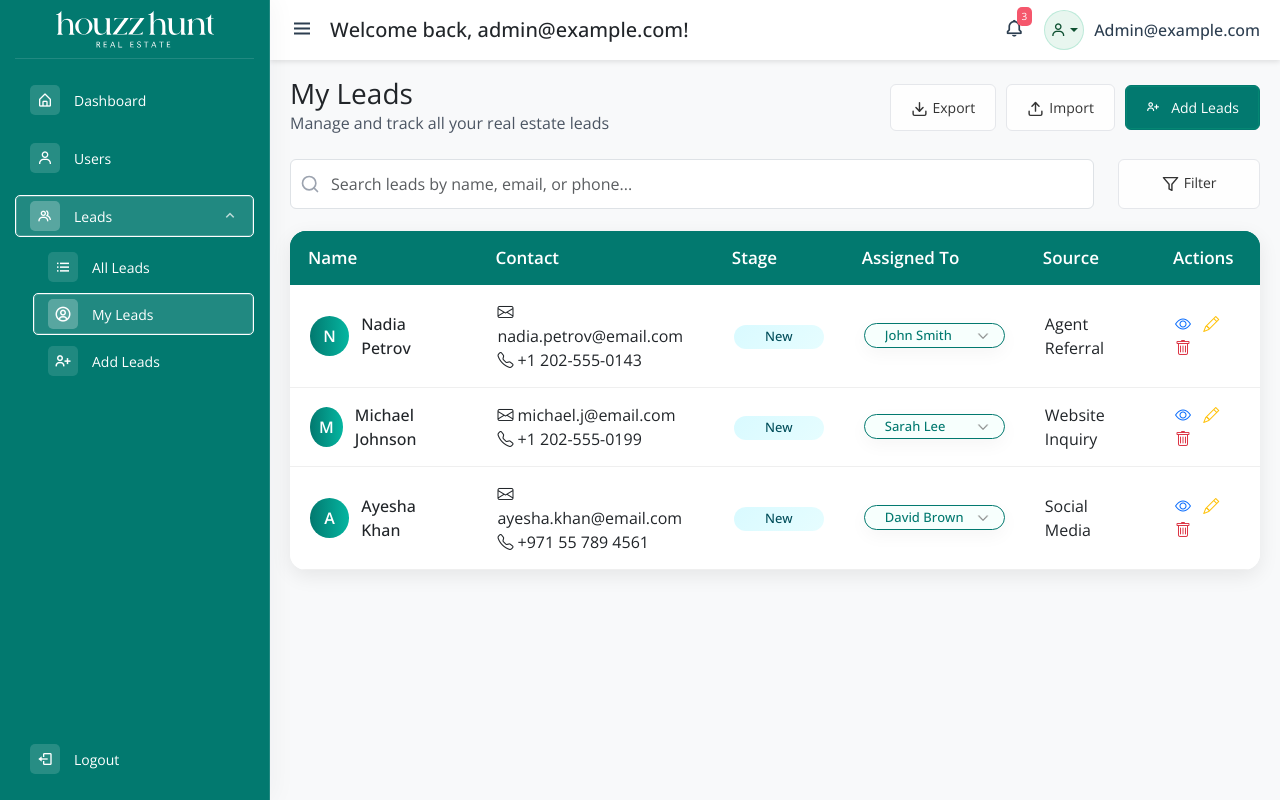
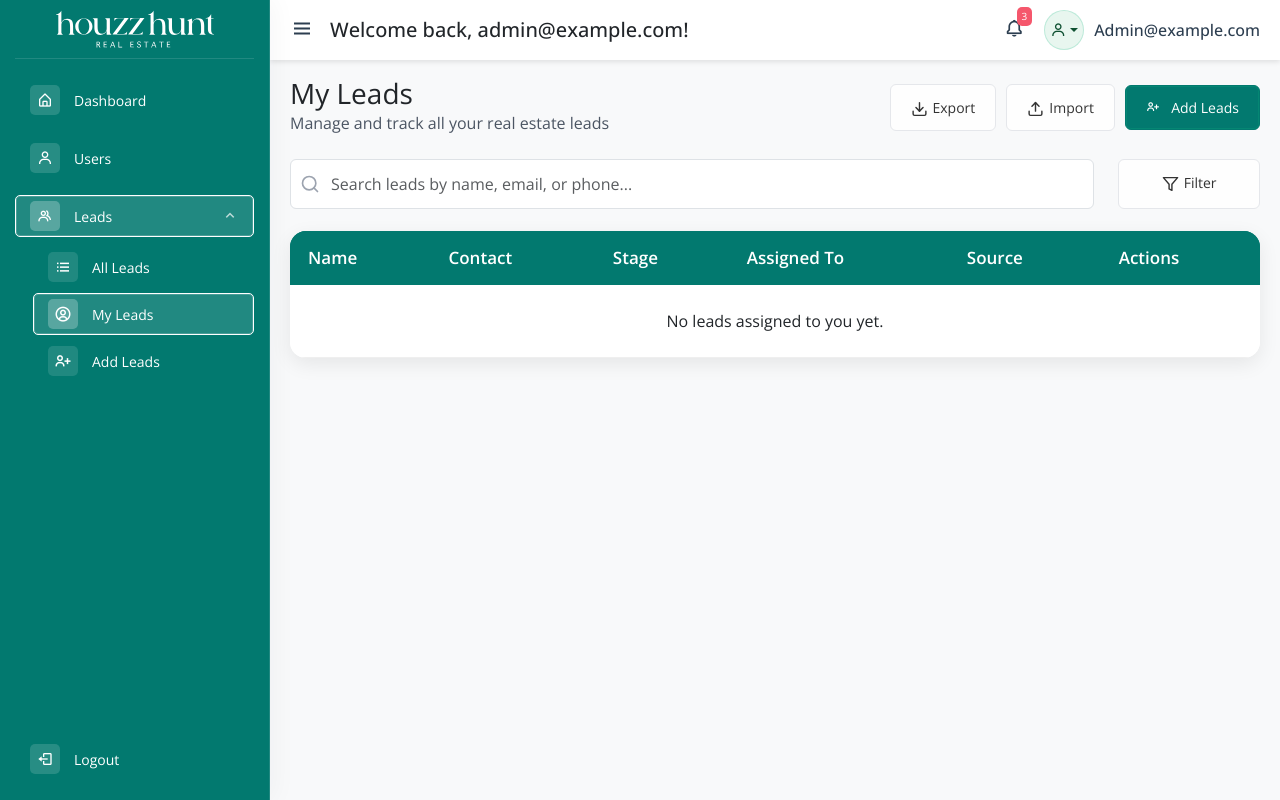
Before and after one commit to ddroy9090-ind/telecrm, a PHP site: page /my-leads.php in a window 1280 px wide. Run offline with PHP 8.4, Linux system fonts and the light colour scheme; a user stored in the database is signed in; data comes from the database, SQL or seed files in the repository; some libraries are stand-ins or nearby versions.

Commit message:
Filter my leads by logged in user

```diff
--- a/my-leads.php
+++ b/my-leads.php
@@ -7,6 +7,191 @@ if (!isset($_SESSION['loggedin']) || $_SESSION['loggedin'] !== true) {
 }
 
 require_once __DIR__ . '/includes/config.php';
+
+/**
+ * Normalize an assignee label for comparison.
+ */
+function normalize_assignee_label(?string $value): string
+{
+    $trimmed = trim((string) $value);
+    if ($trimmed === '') {
+        return '';
+    }
+
+    return function_exists('mb_strtolower')
+        ? mb_strtolower($trimmed, 'UTF-8')
+        : strtolower($trimmed);
+}
+
+/**
+ * Extract a displayable stage label from the stored stage value.
+ */
+function format_lead_stage(?string $rawStage): string
+{
+    if ($rawStage === null || trim($rawStage) === '') {
+        return 'New';
+    }
+
+    $decoded = json_decode($rawStage, true);
+    if (json_last_error() === JSON_ERROR_NONE) {
+        if (is_array($decoded)) {
+            $first = reset($decoded);
+            if (is_array($first)) {
+                $first = reset($first);
+            }
+            if (is_string($first) && trim($first) !== '') {
+                return trim($first);
+            }
+        } elseif (is_string($decoded) && trim($decoded) !== '') {
+            return trim($decoded);
+        }
+    }
+
+    $parts = array_filter(array_map('trim', explode(',', $rawStage)), static function ($part) {
+        return $part !== '';
+    });
+
+    if (!empty($parts)) {
+        $firstPart = (string) array_shift($parts);
+        $firstPart = trim($firstPart, " \t\n\r\0\x0B\"'");
+        if ($firstPart !== '') {
+            return $firstPart;
+        }
+    }
+
+    $cleaned = trim($rawStage, " \t\n\r\0\x0B\"[]");
+
+    return $cleaned !== '' ? $cleaned : 'New';
+}
+
+function stage_badge_class(string $stage): string
+{
+    $slug = strtolower(preg_replace('/[^a-z0-9]+/i', '-', $stage));
+    return $slug !== '' ? $slug : 'new';
+}
+
+function lead_avatar_initial(string $name): string
+{
+    $trimmed = trim($name);
+    if ($trimmed === '') {
+        return '—';
+    }
+
+    if (function_exists('mb_substr') && function_exists('mb_strtoupper')) {
+        return mb_strtoupper(mb_substr($trimmed, 0, 1, 'UTF-8'), 'UTF-8');
+    }
+
+    return strtoupper(substr($trimmed, 0, 1));
+}
+
+$currentUserId = isset($_SESSION['user_id']) ? (int) $_SESSION['user_id'] : null;
+$currentUserName = trim((string) ($_SESSION['username'] ?? ''));
+$currentUserEmail = trim((string) ($_SESSION['email'] ?? ''));
+$currentUserRole = trim((string) ($_SESSION['role'] ?? ''));
+
+$normalizedIdentifierSet = [];
+$primaryIdentifiers = [];
+
+$addIdentifier = static function (?string $value) use (&$primaryIdentifiers, &$normalizedIdentifierSet): void {
+    $normalized = normalize_assignee_label($value);
+    if ($normalized === '' || isset($normalizedIdentifierSet[$normalized])) {
+        return;
+    }
+    $normalizedIdentifierSet[$normalized] = true;
+    $primaryIdentifiers[] = $normalized;
+};
+
+$addIdentifier($currentUserName);
+$addIdentifier($currentUserEmail);
+
+if ($currentUserId !== null) {
+    $addIdentifier((string) $currentUserId);
+}
+
+$addIdentifier($currentUserRole);
+$addIdentifier($currentUserRole !== '' ? ucfirst($currentUserRole) : '');
+$addIdentifier($currentUserRole !== '' ? strtoupper($currentUserRole) : '');
+
+if ($currentUserRole === 'admin') {
+    $addIdentifier('administrator');
+}
+
+$leadsById = [];
+$leadQueryError = '';
+
+if (!empty($primaryIdentifiers)) {
+    $placeholders = implode(', ', array_fill(0, count($primaryIdentifiers), '?'));
+    $sql = "SELECT id, name, email, phone, stage, assigned_to, source FROM all_leads WHERE assigned_to IS NOT NULL AND TRIM(assigned_to) <> '' AND LOWER(TRIM(assigned_to)) IN ($placeholders) ORDER BY created_at DESC";
+    $stmt = $mysqli->prepare($sql);
+
+    if ($stmt instanceof mysqli_stmt) {
+        $paramTypes = str_repeat('s', count($primaryIdentifiers));
+        $stmt->bind_param($paramTypes, ...$primaryIdentifiers);
+
+        if ($stmt->execute()) {
+            $result = $stmt->get_result();
+            if ($result instanceof mysqli_result) {
+                while ($row = $result->fetch_assoc()) {
+                    if (isset($row['id'])) {
+                        $leadsById[(int) $row['id']] = $row;
+                    }
+                }
+                $result->free();
+            }
+        }
+
+        $stmt->close();
+    } else {
+        $leadQueryError = 'Unable to prepare the lead lookup query. Please try again later.';
+    }
+}
+
+$roleLikePatterns = [];
+
+if ($currentUserRole !== '') {
+    $normalizedRole = normalize_assignee_label($currentUserRole);
+    if ($normalizedRole !== '') {
+        $roleLikePatterns[] = '%' . $normalizedRole . '%';
+        if ($normalizedRole === 'admin') {
+            $roleLikePatterns[] = '%administrator%';
+        }
+    }
+}
+
+if (!empty($roleLikePatterns)) {
+    $roleLikePatterns = array_values(array_unique($roleLikePatterns));
+    $likeFragments = implode(' OR ', array_fill(0, count($roleLikePatterns), 'LOWER(assigned_to) LIKE ?'));
+    $sql = "SELECT id, name, email, phone, stage, assigned_to, source FROM all_leads WHERE assigned_to IS NOT NULL AND TRIM(assigned_to) <> '' AND ($likeFragments) ORDER BY created_at DESC";
+    $stmt = $mysqli->prepare($sql);
+
+    if ($stmt instanceof mysqli_stmt) {
+        $paramTypes = str_repeat('s', count($roleLikePatterns));
+        $stmt->bind_param($paramTypes, ...$roleLikePatterns);
+
+        if ($stmt->execute()) {
+            $result = $stmt->get_result();
+            if ($result instanceof mysqli_result) {
+                while ($row = $result->fetch_assoc()) {
+                    if (!isset($row['id'])) {
+                        continue;
+                    }
+                    $leadId = (int) $row['id'];
+                    if (!isset($leadsById[$leadId])) {
+                        $leadsById[$leadId] = $row;
+                    }
+                }
+                $result->free();
+            }
+        }
+
+        $stmt->close();
+    } elseif ($leadQueryError === '') {
+        $leadQueryError = 'Unable to prepare the role-based lead lookup query. Please try again later.';
+    }
+}
+
+$leads = array_values($leadsById);
+
 include __DIR__ . '/includes/common-header.php';
 ?>
 
@@ -149,113 +334,63 @@ include __DIR__ . '/includes/common-header.php';
                             </tr>
                         </thead>
                         <tbody>
+                            <?php if ($leadQueryError !== ''): ?>
+                                <tr>
+                                    <td colspan="6" class="text-center py-4 text-danger">
+                                        <?php echo htmlspecialchars($leadQueryError); ?>
+                                    </td>
+                                </tr>
+                            <?php elseif (empty($leads)): ?>
+                                <tr>
+                                    <td colspan="6" class="text-center py-4">No leads assigned to you yet.</td>
+                                </tr>
+                            <?php else: ?>
+                                <?php foreach ($leads as $lead): ?>
+                                    <?php
+                                    $leadName = trim((string) ($lead['name'] ?? ''));
+                                    $leadEmail = trim((string) ($lead['email'] ?? ''));
+                                    $leadPhone = trim((string) ($lead['phone'] ?? ''));
+                                    $assignedLabel = trim((string) ($lead['assigned_to'] ?? ''));
+                                    $sourceLabel = trim((string) ($lead['source'] ?? ''));
+                                    $stageLabel = format_lead_stage($lead['stage'] ?? '');
+                                    $stageClass = stage_badge_class($stageLabel);
+                                    $avatarInitial = lead_avatar_initial($leadName !== '' ? $leadName : ($assignedLabel !== '' ? $assignedLabel : ''));
+                                    $displayName = $leadName !== '' ? $leadName : 'Unnamed Lead';
+                                    ?>
                                     <tr>
                                         <td>
                                             <div class="lead-info">
-                                        <div class="avatar">N</div>
-                                        <div><strong>Nadia Petrov</strong></div>
+                                                <div class="avatar"><?php echo htmlspecialchars($avatarInitial); ?></div>
+                                                <div><strong><?php echo htmlspecialchars($displayName); ?></strong></div>
                                             </div>
                                         </td>
                                         <td>
                                             <div class="contact-info">
-                                        <span><i class="bi bi-envelope"></i> nadia.petrov@email.com</span><br>
-                                        <span><i class="bi bi-telephone"></i> +1 202-555-0143</span>
+                                                <?php if ($leadEmail !== ''): ?>
+                                                    <span><i class="bi bi-envelope"></i> <?php echo htmlspecialchars($leadEmail); ?></span>
+                                                    <?php if ($leadPhone !== ''): ?><br><?php endif; ?>
+                                                <?php endif; ?>
+                                                <?php if ($leadPhone !== ''): ?>
+                                                    <span><i class="bi bi-telephone"></i> <?php echo htmlspecialchars($leadPhone); ?></span>
+                                                <?php endif; ?>
+                                                <?php if ($leadEmail === '' && $leadPhone === ''): ?>
+                                                    <span class="text-muted">No contact details</span>
+                                                <?php endif; ?>
                                             </div>
                                         </td>
                                         <td>
-                                    <div class="stage-badge new">New</div>
+                                            <div class="stage-badge <?php echo htmlspecialchars($stageClass); ?>"><?php echo htmlspecialchars($stageLabel); ?></div>
                                         </td>
-                                <td>
-                                    <div class="assigned-dropdown">
-                                        <select class="form-select assigned-select">
-                                            <option selected>John Smith</option>
-                                            <option>Sarah Lee</option>
-                                            <option>David Brown</option>
-                                            <option>Emma Wilson</option>
-                                        </select>
-                                    </div>
-                                </td>
-                                <td>Agent Referral</td>
+                                        <td><?php echo $assignedLabel !== '' ? htmlspecialchars($assignedLabel) : '—'; ?></td>
+                                        <td><?php echo $sourceLabel !== '' ? htmlspecialchars($sourceLabel) : '—'; ?></td>
                                         <td>
                                             <div class="action-icons">
-                                        <a href="#" class="text-primary me-2" title="View"><i class="bi bi-eye"></i></a>
-                                        <a href="#" class="text-warning me-2" title="Edit"><i class="bi bi-pencil"></i></a>
-                                        <a href="#" class="text-danger" title="Delete"><i class="bi bi-trash"></i></a>
+                                                <a href="all-leads.php" class="text-primary" title="View details in All Leads"><i class="bi bi-box-arrow-up-right"></i></a>
                                             </div>
                                         </td>
                                     </tr>
-
-                            <tr>
-                                <td>
-                                    <div class="lead-info">
-                                        <div class="avatar">M</div>
-                                        <div><strong>Michael Johnson</strong></div>
-                                    </div>
-                                </td>
-                                <td>
-                                    <div class="contact-info">
-                                        <span><i class="bi bi-envelope"></i> michael.j@email.com</span><br>
-                                        <span><i class="bi bi-telephone"></i> +1 202-555-0199</span>
-                                    </div>
-                                </td>
-                                <td>
-                                    <div class="stage-badge new">New</div>
-                                </td>
-                                <td>
-                                    <div class="assigned-dropdown">
-                                        <select class="form-select assigned-select">
-                                            <option>John Smith</option>
-                                            <option selected>Sarah Lee</option>
-                                            <option>David Brown</option>
-                                            <option>Emma Wilson</option>
-                                        </select>
-                                    </div>
-                                </td>
-                                <td>Website Inquiry</td>
-                                <td>
-                                    <div class="action-icons">
-                                        <a href="#" class="text-primary me-2" title="View"><i class="bi bi-eye"></i></a>
-                                        <a href="#" class="text-warning me-2" title="Edit"><i class="bi bi-pencil"></i></a>
-                                        <a href="#" class="text-danger" title="Delete"><i class="bi bi-trash"></i></a>
-                                    </div>
-                                </td>
-                            </tr>
-
-                            <tr>
-                                <td>
-                                    <div class="lead-info">
-                                        <div class="avatar">A</div>
-                                        <div><strong>Ayesha Khan</strong></div>
-                                    </div>
-                                </td>
-                                <td>
-                                    <div class="contact-info">
-                                        <span><i class="bi bi-envelope"></i> ayesha.khan@email.com</span><br>
-                                        <span><i class="bi bi-telephone"></i> +971 55 789 4561</span>
-                                    </div>
-                                </td>
-                                <td>
-                                    <div class="stage-badge new">New</div>
-                                </td>
-                                <td>
-                                    <div class="assigned-dropdown">
-                                        <select class="form-select assigned-select">
-                                            <option>John Smith</option>
-                                            <option>Sarah Lee</option>
-                                            <option selected>David Brown</option>
-                                            <option>Emma Wilson</option>
-                                        </select>
-                                    </div>
-                                </td>
-                                <td>Social Media</td>
-                                <td>
-                                    <div class="action-icons">
-                                        <a href="#" class="text-primary me-2" title="View"><i class="bi bi-eye"></i></a>
-                                        <a href="#" class="text-warning me-2" title="Edit"><i class="bi bi-pencil"></i></a>
-                                        <a href="#" class="text-danger" title="Delete"><i class="bi bi-trash"></i></a>
-                                    </div>
-                                </td>
-                            </tr>
+                                <?php endforeach; ?>
+                            <?php endif; ?>
                         </tbody>
                     </table>
 
```
Lines whose indentation alone changed are shown as unchanged.
